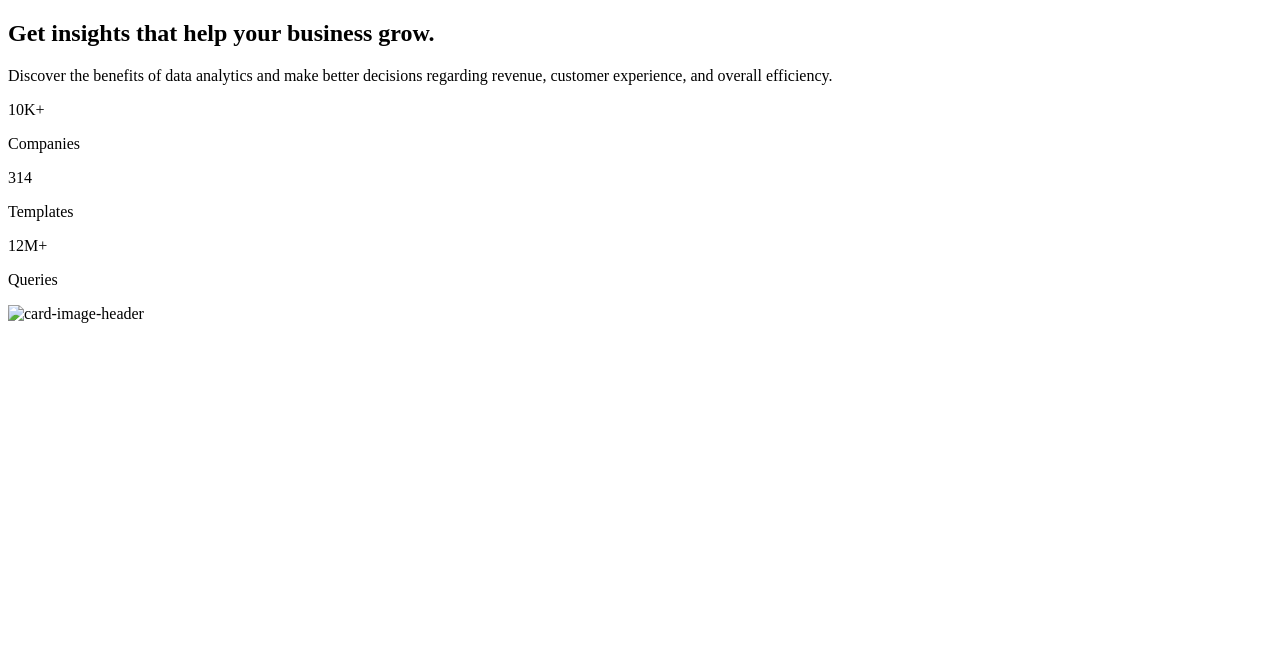
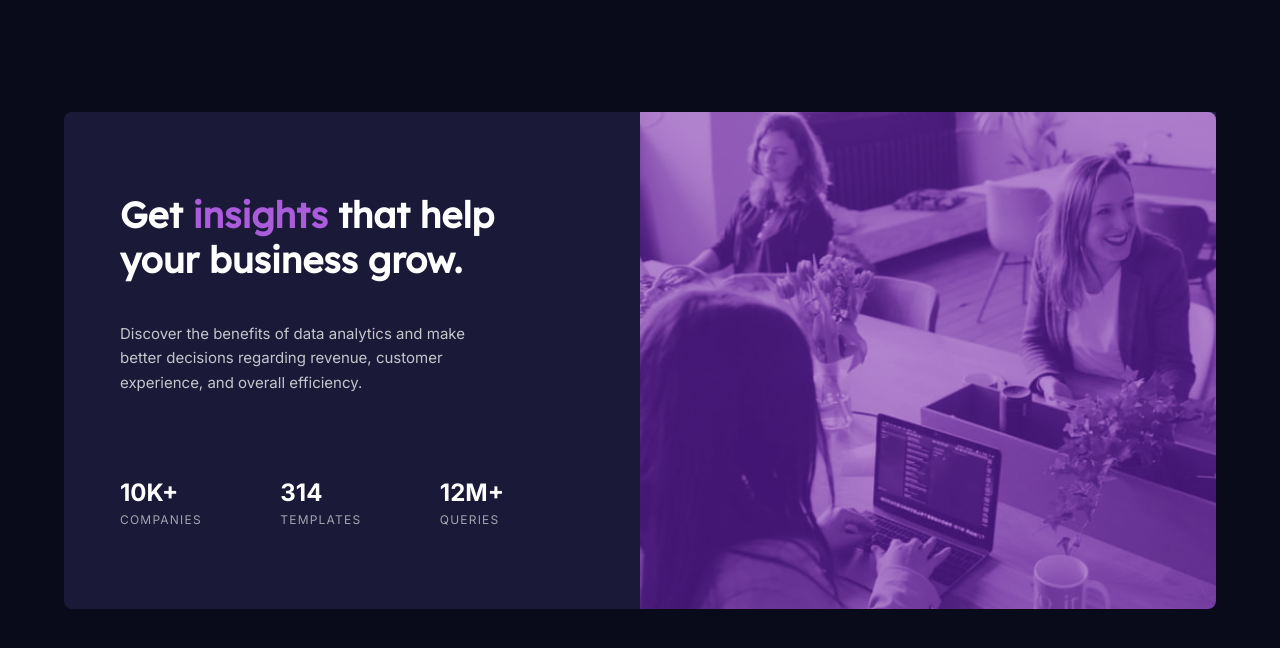
Before and after one commit to JuanBorracho/numiko-challenge, a website: page src/index.html in a window 1280 px wide. Drawn offline with nearby package versions, Linux system fonts and the light colour scheme; files that its build step writes are made by us from their sources; the site is published under a folder, as on GitHub Pages, so addresses that start at the root find nothing; files whose address does not match are found by name.

Commit message:
fixing paths

```diff
--- a/src/index.html
+++ b/src/index.html
@@ -4,7 +4,7 @@
     <meta charset="UTF-8" />
     <meta http-equiv="X-UA-Compatible" content="IE=edge" />
     <meta name="viewport" content="width=device-width, initial-scale=1.0" />
-    <link rel="stylesheet" href="/output.css" />
+    <link rel="stylesheet" href="./output.css" />
     <link rel="preconnect" href="https://fonts.googleapis.com" />
     <link rel="preconnect" href="https://fonts.gstatic.com" crossorigin />
     <link
@@ -86,11 +86,11 @@
             <img
               class="h-full object-cover mix-blend-soft-light"
               srcset="
-                /images/image-header-desktop.jpeg 540w,
-                /images/image-header-mobile.jpeg  654w
+                ./images/image-header-desktop.jpeg 540w,
+                ./images/image-header-mobile.jpeg  654w
               "
               sizes="100%"
-              src="/image-header-desktop.jpeg"
+              src="./image-header-desktop.jpeg"
               alt="card-image-header"
             />
           </picture>
```
